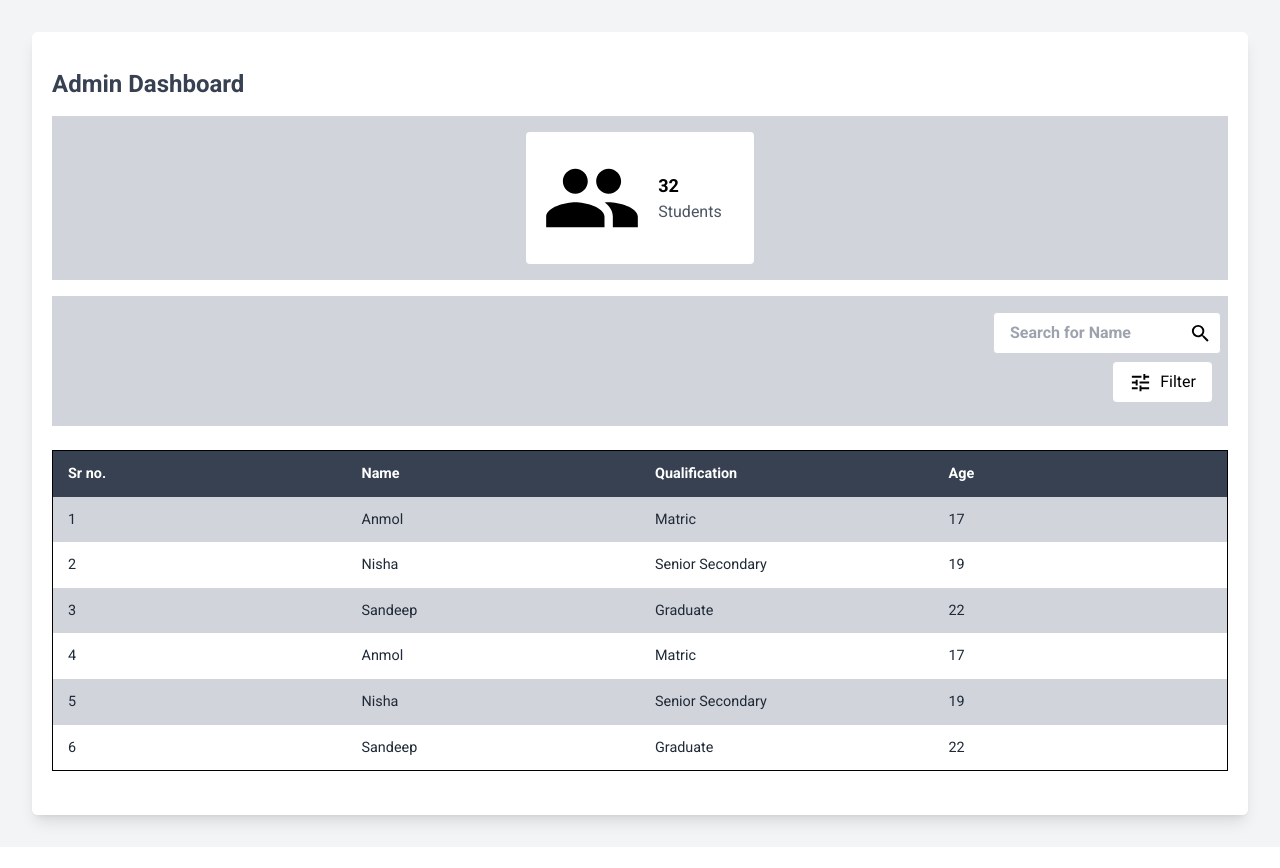
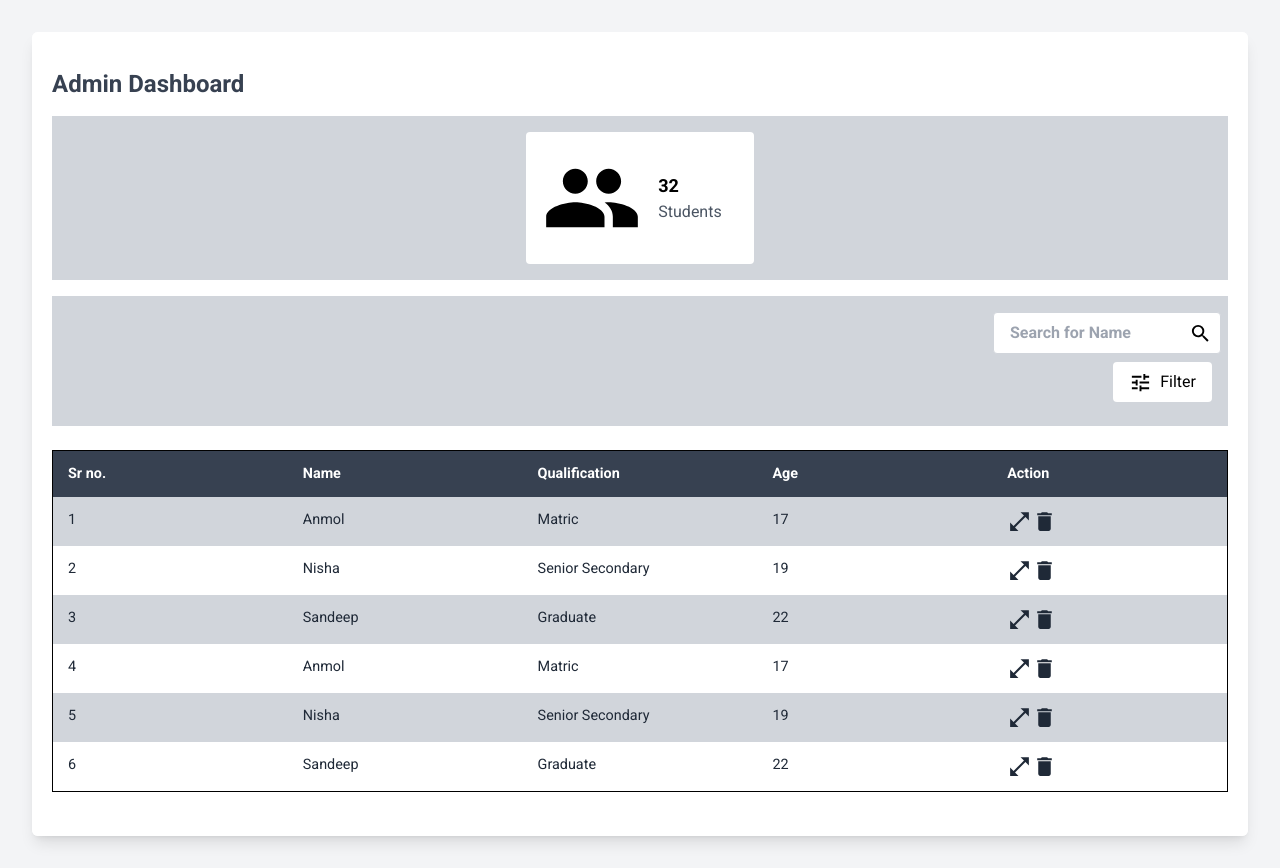
Before and after one commit to The-Anmol/react_ex-student_biodata, a React (Create React App) app: page /admin in a window 1280 px wide. Before the commit the page ends 847 px from the top, so only its background shows below. Built offline with nearby package versions, Linux system fonts and the light colour scheme.

Commit message:
add : acctiopn to admin page data tablr

```diff
--- a/src/Admin.css
+++ b/src/Admin.css
@@ -37,3 +37,15 @@ button{
 .content-table tbody tr:nth-of-type(odd) {
     background-color: #d1d5db;
 }
+/* tr{
+    display: flex;
+    min-width: 100%;
+    text-align: center;
+} */
+tr{
+    display: grid;
+    grid-template-columns: repeat(5, 1fr);
+}
+td{
+    width: fit-content;
+}
--- a/src/Admin.js
+++ b/src/Admin.js
@@ -2,6 +2,8 @@ import React, { useState }  from 'react'
 import { MdSearch } from "react-icons/md";
 import { MdTune } from "react-icons/md";
 import { MdGroup } from "react-icons/md";
+import { MdDelete } from "react-icons/md";
+import { MdOpenInFull } from "react-icons/md";
 import './Admin.css';
 
 const Admin = () => {
@@ -9,7 +11,6 @@ const Admin = () => {
 
   function handleClick(){
     setFilterToggled(!filterToggled);
-    console.log(filterToggled);
   }
 
   return(
@@ -34,7 +35,6 @@ const Admin = () => {
                 </span>
             </div>
          </div>
-
         <div className='flex flex-col bg-gray-300 my-4 justify-end sm:flex-row'>
           <div className='w-full p-4 flex flex-col'>
             <div className='flex flex-col gap-2 mb-2 justify-end items-end'>
@@ -132,6 +132,7 @@ const Admin = () => {
                     <th>Name</th>
                     <th>Qualification</th>
                     <th>Age</th>
+                    <th>Action</th>
                 </tr>
             </thead>
             <tbody className='flex flex-col text-gray-800 text-semibold' >
@@ -140,36 +141,60 @@ const Admin = () => {
                     <td>Anmol</td>
                     <td>Matric</td>
                     <td>17</td>
+                    <td className='flex space-evenly'>
+                        <MdOpenInFull size={25} />
+                        <MdDelete size={25} />
+                    </td>
                 </tr>
                 <tr className='flex justify-between' >
                     <td>2</td>
                     <td>Nisha</td>
                     <td>Senior Secondary</td>
                     <td>19</td>
+                    <td className='flex space-evenly'>
+                        <MdOpenInFull size={25} />
+                        <MdDelete size={25} />
+                    </td>
                 </tr>
                 <tr className='flex justify-between' >
                     <td>3</td>
                     <td>Sandeep</td>
                     <td>Graduate</td>
                     <td>22</td>
+                    <td className='flex space-evenly'>
+                        <MdOpenInFull size={25} />
+                        <MdDelete size={25} />
+                    </td>
                 </tr>
                 <tr className='flex justify-between' >
                     <td>4</td>
                     <td>Anmol</td>
                     <td>Matric</td>
                     <td>17</td>
+                    <td className='flex space-evenly'>
+                        <MdOpenInFull size={25} />
+                        <MdDelete size={25} />
+                    </td>
                 </tr>
                 <tr className='flex justify-between' >
                     <td>5</td>
                     <td>Nisha</td>
                     <td>Senior Secondary</td>
                     <td>19</td>
+                    <td className='flex space-evenly'>
+                        <MdOpenInFull size={25} />
+                        <MdDelete size={25} />
+                    </td>
                 </tr>
                 <tr className='flex justify-between' >
                     <td>6</td>
                     <td>Sandeep</td>
                     <td>Graduate</td>
                     <td>22</td>
+                    <td className='flex space-evenly'>
+                        <MdOpenInFull size={25} />
+                        <MdDelete size={25} />
+                    </td>
                 </tr>
             </tbody>
         </table>
```
